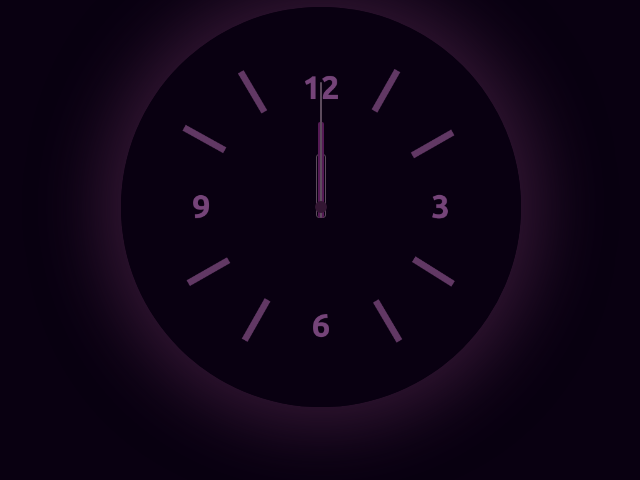
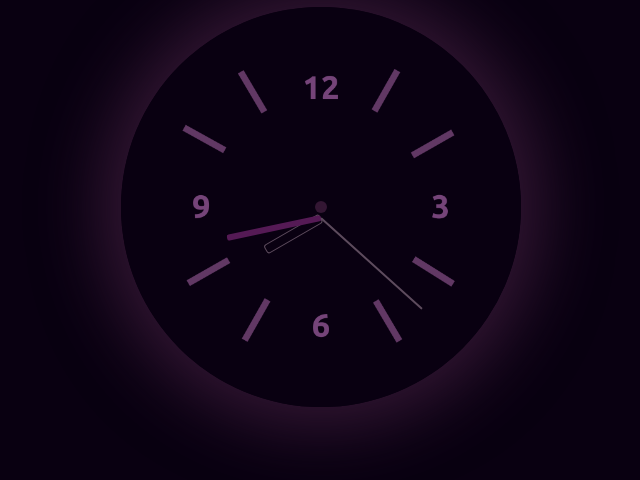
Before and after one commit to mafortthiago/ProjetosJavascript, a plain HTML site: page Relógio/index.html in a window 1280 px wide. Shown: the part 222-702 px from the top of the page, without its empty margins (319-959 px from the left). Drawn offline with Linux system fonts and the light colour scheme.

Commit message:
Script para funcionar o relógio adicionado

```diff
--- a/Relógio/index.html
+++ b/Relógio/index.html
@@ -5,6 +5,7 @@
     <meta http-equiv="X-UA-Compatible" content="IE=edge">
     <meta name="viewport" content="width=device-width, initial-scale=1.0">
     <title>Relógio</title>
+    <script src="script.js" defer></script>
     <link rel="stylesheet" href="style.css">
 </head>
 <body>
--- /dev/null
+++ b/Relógio/script.js
@@ -0,0 +1,32 @@
+class Relogio {
+    constructor(min,hr,seg){
+        this.seg = document.querySelector(seg);
+        this.min = document.querySelector(min);
+        this.hr = document.querySelector(hr);
+    }
+    getTime(){
+        const time = new Date();
+        return time;
+    }
+    getHora(){
+        return (360/12) * this.getTime().getHours();
+    }
+    getMinutos(){
+        return (360/60) * this.getTime().getMinutes();
+    }
+    getSegundos(){
+        return (360/60) * this.getTime().getSeconds();
+    }
+    rotate(){
+        setInterval(()=>{
+            this.seg.style.transformOrigin = "center bottom";
+            this.seg.style.transform = `rotate(${this.getSegundos()}deg)`;
+            this.min.style.transformOrigin = "center bottom";
+            this.min.style.transform = `rotate(${this.getMinutos()}deg)`;
+            this.hr.style.transformOrigin = "center bottom";
+            this.hr.style.transform = `rotate(${this.getHora()}deg)`;
+    },1000);
+}
+}
+const r = new Relogio("#minutos","#horas","#segundos");
+r.rotate();
--- a/Relógio/style.css
+++ b/Relógio/style.css
@@ -29,6 +29,7 @@ h1{
     align-items: center;
     background-image: url("./src/img/fundo-relogio.png");
     background-size: cover;
+
 }
 #relogio-centro{
     background-color:  rgba(51,22,51,1);
```
